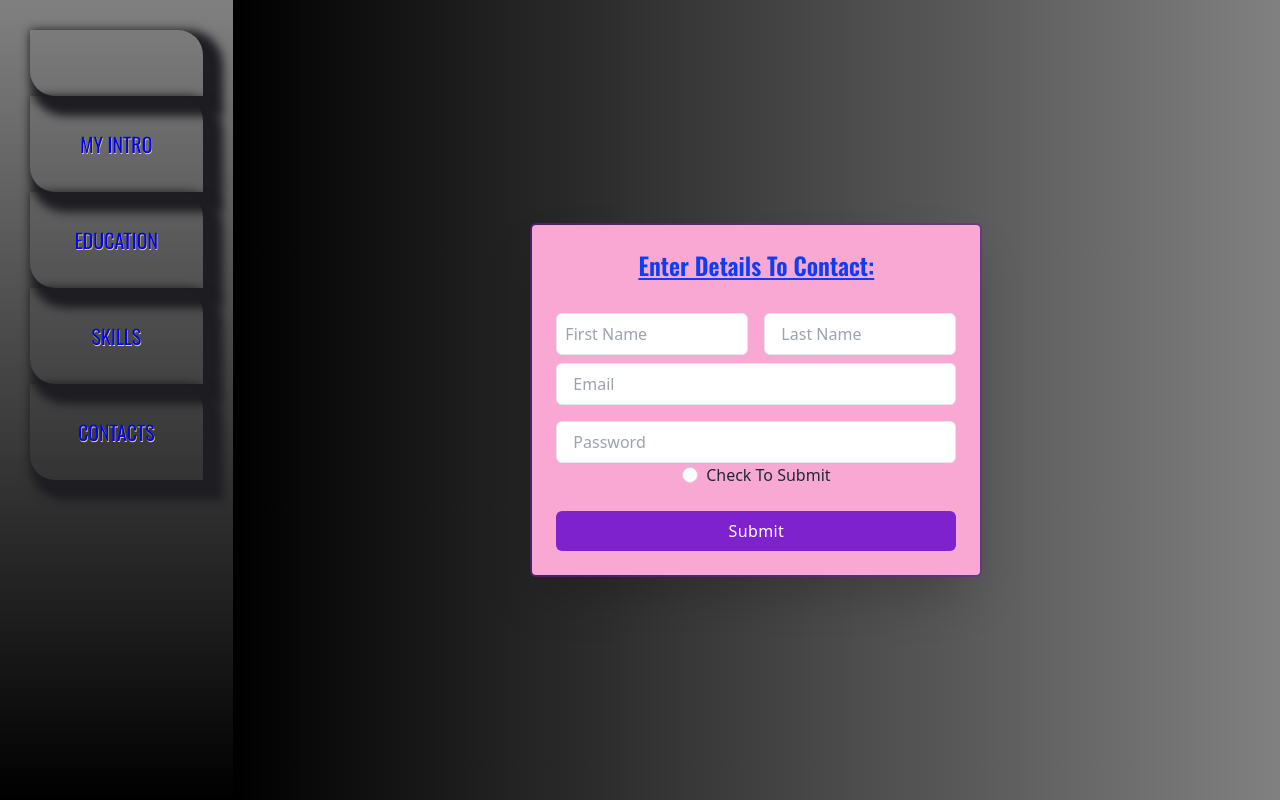
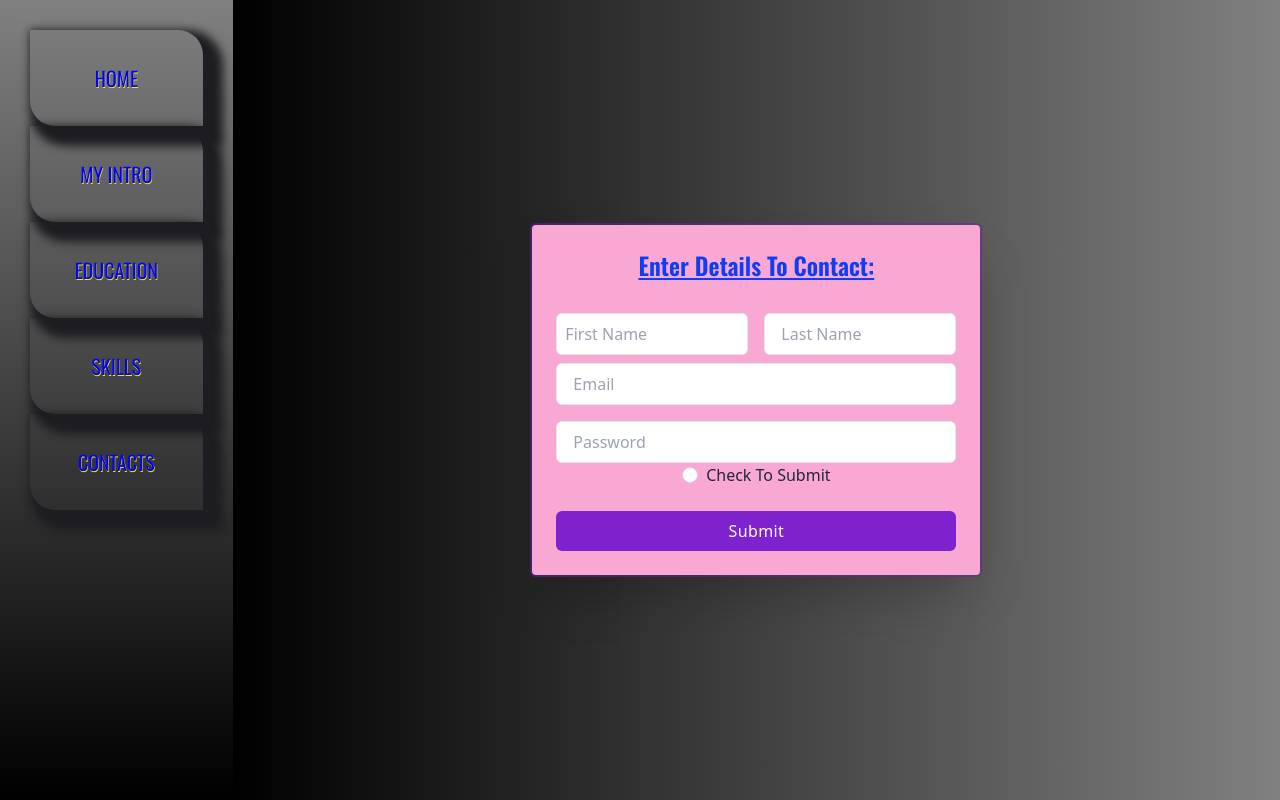
Before and after one commit to daemon966/daemon966.github.io, a plain HTML site: page contacts.html in a window 1280 px wide. Drawn offline with nearby package versions, Linux system fonts and the light colour scheme.

Commit message:
Update contacts.html

```diff
--- a/contacts.html
+++ b/contacts.html
@@ -26,7 +26,7 @@
         <div class="sidebar">
             <nav>
                 <ul>
-                <li><a href="/index.html"></a></li>
+                <li><a href="/index.html">HOME</a></li>
                 <li><a href="/myintro.html">MY INTRO</a></li>
                 <li><a href="/education.html">EDUCATION</a></li>
                 <li><a href="/skills.html">SKILLS</a></li>
```
